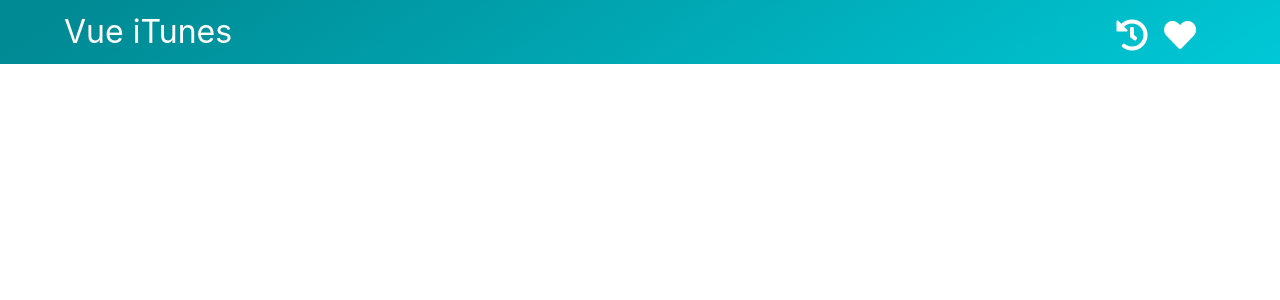
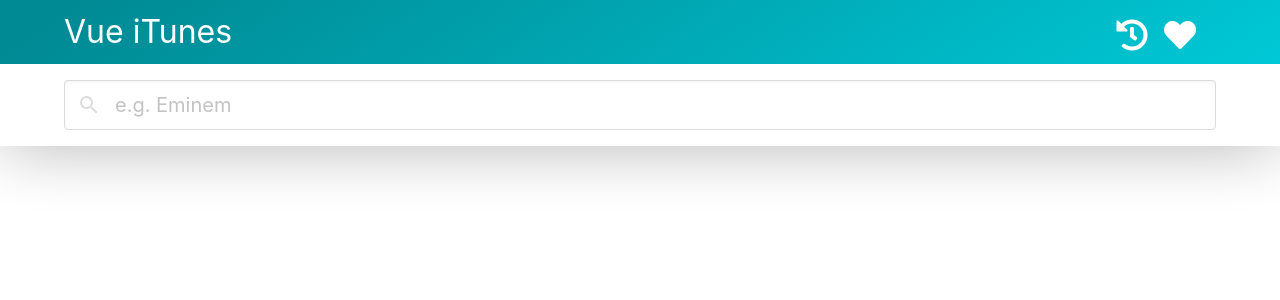
Before and after one commit to dennyparas/vue-itunes-album-search-bookmark, a Vue app: page / in a window 1280 px wide. Shown: the top 300 px of the page. Built offline with nearby package versions, Linux system fonts and the light colour scheme.

Commit message:
add TheSearchbar component

```diff
--- a/src/App.vue
+++ b/src/App.vue
@@ -1,15 +1,18 @@
 <template>
   <div id="app">
     <the-navbar></the-navbar>
+    <the-searchbar></the-searchbar>
   </div>
 </template>
 
 <script>
 import TheNavbar from './components/TheNavbar'
+import TheSearchbar from './components/TheSearchbar'
 export default {
   name: 'app',
   components: {
-    TheNavbar
+    TheNavbar,
+    TheSearchbar
   }
 }
 </script>
--- /dev/null
+++ b/src/components/TheSearchbar.vue
@@ -0,0 +1,60 @@
+<template>
+  <section class="section searchbar">
+    <div class="container">
+      <b-field>
+        <b-autocomplete size="is-medium"
+        expanded
+          v-model="searchQuery"
+          :data="filteredDataArray"
+          placeholder="e.g. Eminem"
+          icon="magnify"
+          @select="option => selected = option"
+        ></b-autocomplete>
+        <p class="control" v-if="searchQuery">
+               <button @click="clearSearchQuery" class="button  is-medium "><i class="fas fa-times"></i></button>
+            </p>
+      </b-field>
+    </div>
+  </section>
+</template>
+
+<script>
+export default {
+  name: 'TheSearchbar',
+  data () {
+    return {
+      data: [],
+      searchQuery: '',
+      selected: null
+    }
+  },
+  computed: {
+    filteredDataArray () {
+      return this.data.filter(option => {
+        return (
+          option
+            .toString()
+            .toLowerCase()
+            .indexOf(this.searchQuery.toLowerCase()) >= 0
+        )
+      })
+    }
+  },
+  methods: {
+    clearSearchQuery () {
+      this.searchQuery = ''
+    }
+  }
+}
+</script>
+
+<style>
+.searchbar {
+  padding: 1rem 1.5rem!important;
+  width: 100%;
+  position: absolute;
+  box-shadow: 0 0 70px 0 rgba(0, 0, 0, 0.3);
+  background: #fff;
+  opacity: 0.97;
+}
+</style>
```
